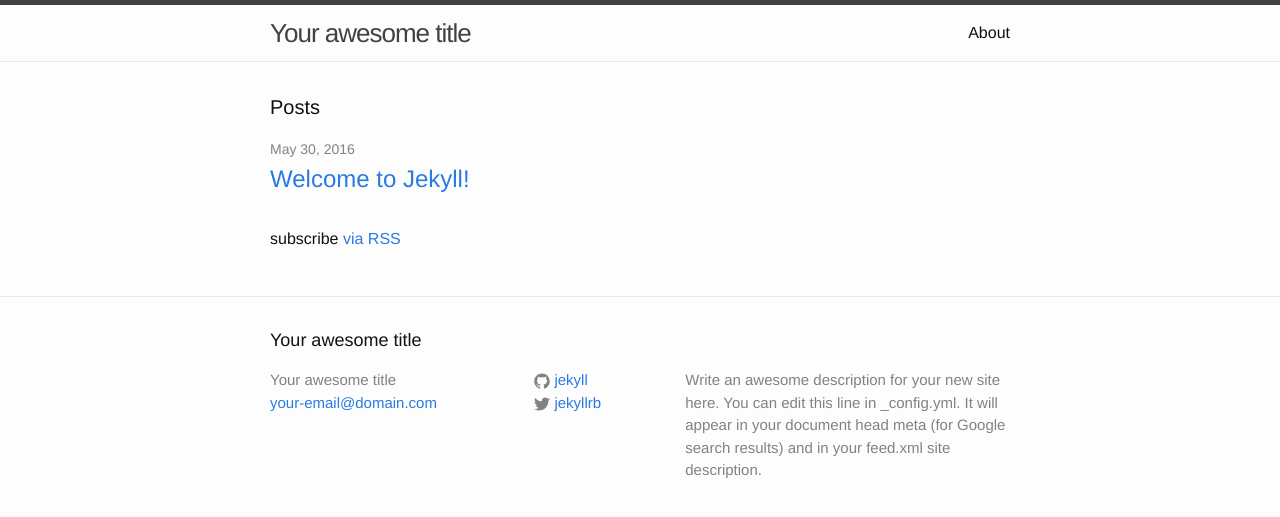
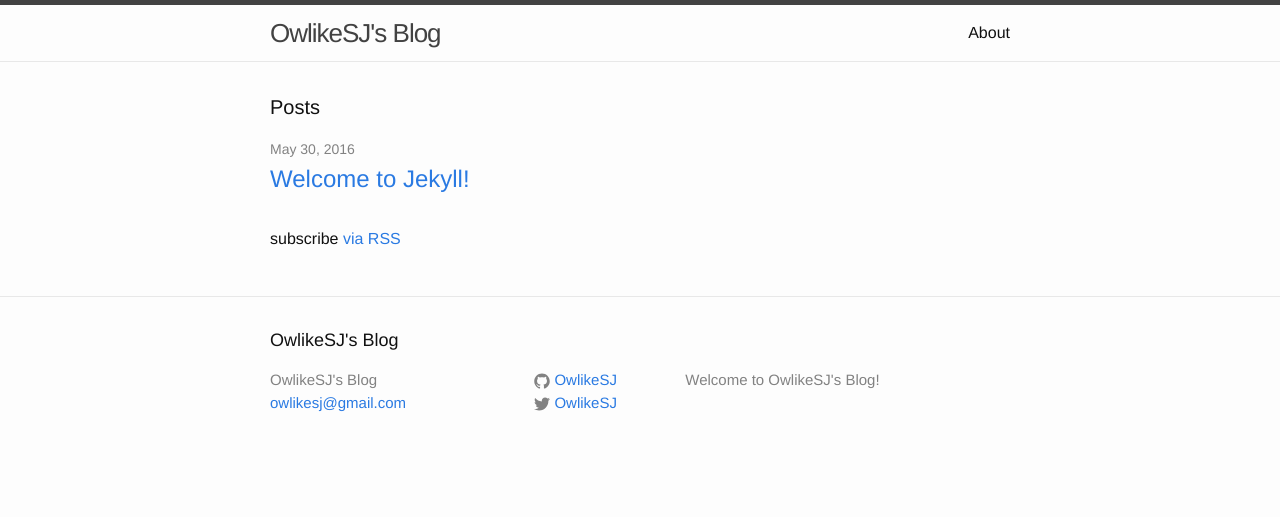
Before and after one commit to owlikesj/myblog, a Jekyll site: the page built from index.html, in a window 1280 px wide. Shown: the top 517 px of the page. Built offline with Jekyll 4.4.1, drawn with Linux system fonts in a browser that asks for light colours.

Commit message:
Modify config file

```diff
--- a/_config.yml
+++ b/_config.yml
@@ -6,16 +6,13 @@
 # 'jekyll serve'. If you change this file, please restart the server process.
 
 # Site settings
-title: Your awesome title
-email: your-email@domain.com
-description: > # this means to ignore newlines until "baseurl:"
-  Write an awesome description for your new site here. You can edit this
-  line in _config.yml. It will appear in your document head meta (for
-  Google search results) and in your feed.xml site description.
+title: OwlikeSJ's Blog
+email: owlikesj@gmail.com
+description: "Welcome to OwlikeSJ's Blog!"
 baseurl: "" # the subpath of your site, e.g. /blog
 url: "http://yourdomain.com" # the base hostname & protocol for your site
-twitter_username: jekyllrb
-github_username:  jekyll
+twitter_username: OwlikeSJ
+github_username:  OwlikeSJ
 
 # Build settings
 markdown: kramdown
```
